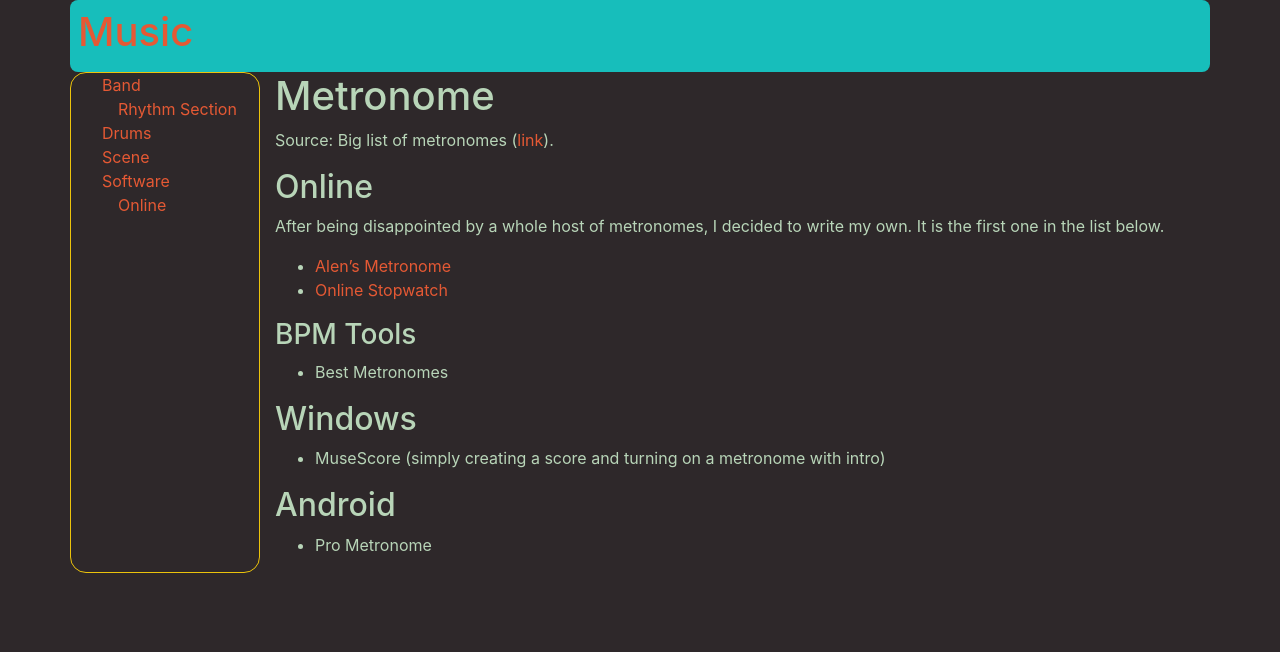
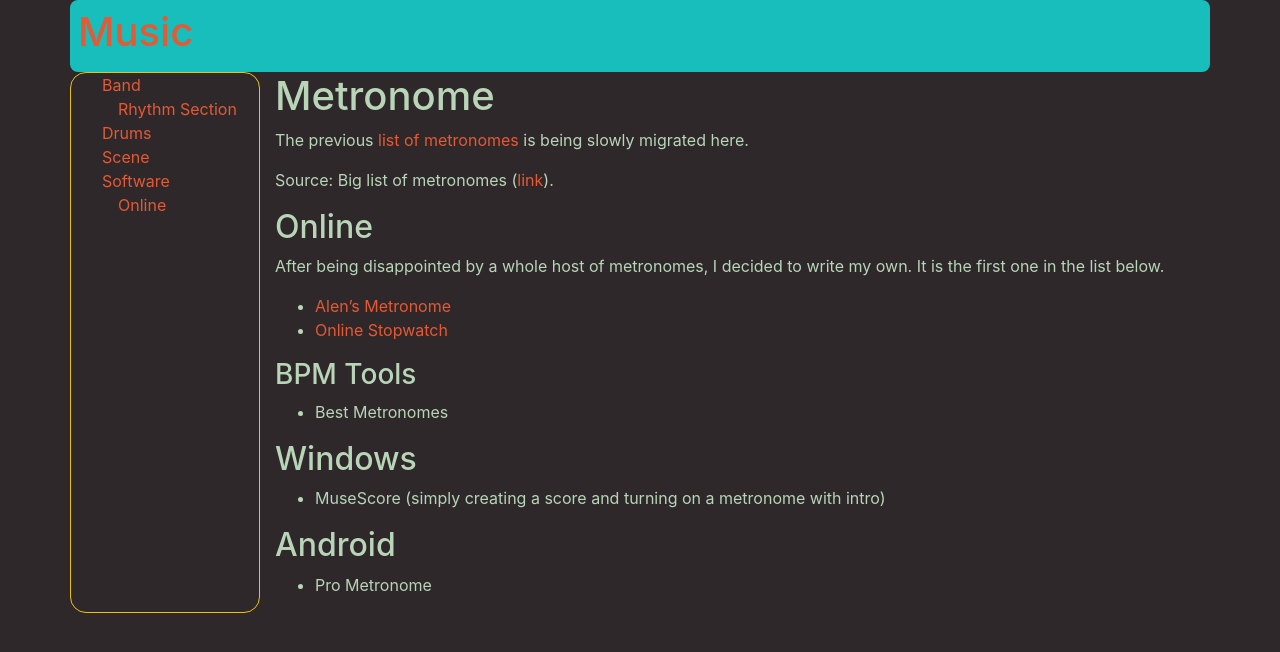
Before and after one commit to MisterY/music-site, a Jekyll site: the page built from software/metronome.md, in a window 1280 px wide. Shown: the top 652 px of the page. Built offline with Jekyll 4.4.1, drawn with Linux system fonts in a browser that asks for light colours; nearby versions of some CDN libraries; our own code applies the rules of GitHub Pages for plain Markdown files.

Commit message:
migration note & the link

```diff
--- a/software/metronome.md
+++ b/software/metronome.md
@@ -1,4 +1,6 @@
 # Metronome
+
+The previous [list of metronomes](https://sites.google.com/site/alensmusicsite/home/software/metronome) is being slowly migrated here.
 
 Source: Big list of metronomes ([link](http://robertinventor.com/bmwiki/Big_list_of_Windows_and_Online_Metronomes)).
 
```
